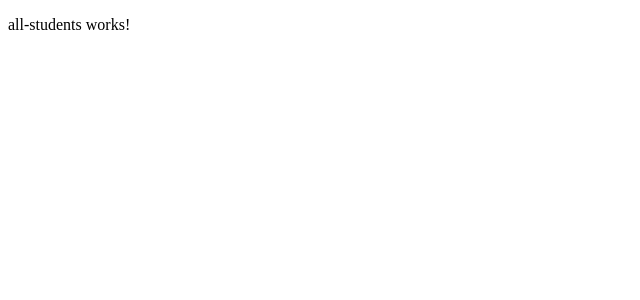
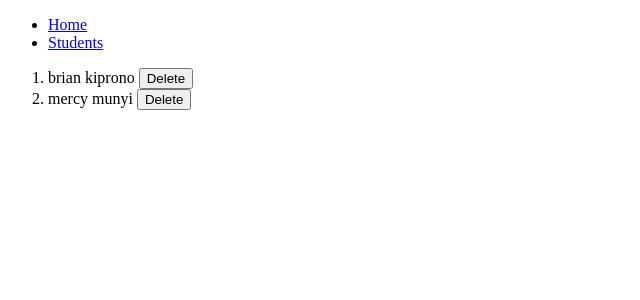
Before and after one commit to ronn304/SchoolSystem, an Angular app: page /students in a window 1280 px wide. Shown: the top 300 px of the page, without its empty margins (0-640 px from the left). Built offline with nearby package versions, Linux system fonts and the light colour scheme.

Commit message:
add navigation bar and move student list from Home to AllStudents

```diff
--- a/src/app/all-students/all-students.component.html
+++ b/src/app/all-students/all-students.component.html
@@ -1 +1,6 @@
-<p>all-students works!</p>
+<ol>
+    <li *ngFor="let student of myStudents">
+        {{student.name}}
+        <button >Delete</button>
+    </li>
+</ol>
--- a/src/app/all-students/all-students.component.ts
+++ b/src/app/all-students/all-students.component.ts
@@ -1,4 +1,5 @@
-import { Component, OnInit } from '@angular/core';
+import { Component, Input, OnInit } from '@angular/core';
+import { Student } from '../student';
 
 @Component({
   selector: 'app-all-students',
@@ -6,6 +7,11 @@ import { Component, OnInit } from '@angular/core';
   styleUrls: ['./all-students.component.css']
 })
 export class AllStudentsComponent implements OnInit {
+  myStudents:Student[] =[
+    new Student('brian kiprono',101,3,8),
+    new Student('mercy munyi',91,5,9),
+  ];
+
 
   constructor() { }
 
--- a/src/app/app.component.html
+++ b/src/app/app.component.html
@@ -1,2 +1,2 @@
-<!-- <app-home></app-home> -->
+<app-nav-bar></app-nav-bar>
 <router-outlet></router-outlet>
--- a/src/app/app.module.ts
+++ b/src/app/app.module.ts
@@ -5,12 +5,14 @@ import { AppRoutingModule } from './app-routing.module';
 import { AppComponent } from './app.component';
 import { HomeComponent } from './home/home.component';
 import { AllStudentsComponent } from './all-students/all-students.component';
+import { NavBarComponent } from './nav-bar/nav-bar.component';
 
 @NgModule({
   declarations: [
     AppComponent,
     HomeComponent,
-    AllStudentsComponent
+    AllStudentsComponent,
+    NavBarComponent
   ],
   imports: [
     BrowserModule,
--- a/src/app/home/home.component.html
+++ b/src/app/home/home.component.html
@@ -1,8 +1 @@
-<a  [routerLink]="['/']">Home</a>
-<a  [routerLink]="['/students']">Students</a>
-<ol>
-    <li *ngFor="let student of myStudents">
-        <h3>{{student.name}}</h3>
-
-    </li>
-</ol>
+<p>home</p>
--- a/src/app/home/home.component.ts
+++ b/src/app/home/home.component.ts
@@ -1,5 +1,4 @@
 import { Component, OnInit } from '@angular/core';
-import { Student } from '../student';
 
 @Component({
   selector: 'app-home',
@@ -8,10 +7,6 @@ import { Student } from '../student';
 })
 export class HomeComponent implements OnInit {
 
-  myStudents:Student[] =[
-    new Student('brian kiprono',101,3,8),
-    new Student('mercy munyi',91,5,9),
-  ];
 
 
   constructor() { }
--- /dev/null
+++ b/src/app/nav-bar/nav-bar.component.html
@@ -0,0 +1,4 @@
+<ul>
+    <li><a  [routerLink]="['/']">Home</a></li>
+    <li><a  [routerLink]="['/students']">Students</a></li>
+</ul>
--- /dev/null
+++ b/src/app/nav-bar/nav-bar.component.ts
@@ -0,0 +1,15 @@
+import { Component, OnInit } from '@angular/core';
+
+@Component({
+  selector: 'app-nav-bar',
+  templateUrl: './nav-bar.component.html',
+  styleUrls: ['./nav-bar.component.css']
+})
+export class NavBarComponent implements OnInit {
+
+  constructor() { }
+
+  ngOnInit(): void {
+  }
+
+}
```
Also changed, not shown: src/app/nav-bar/nav-bar.component.css (added), 1 other file (tests, documents, lock files or other folders).
